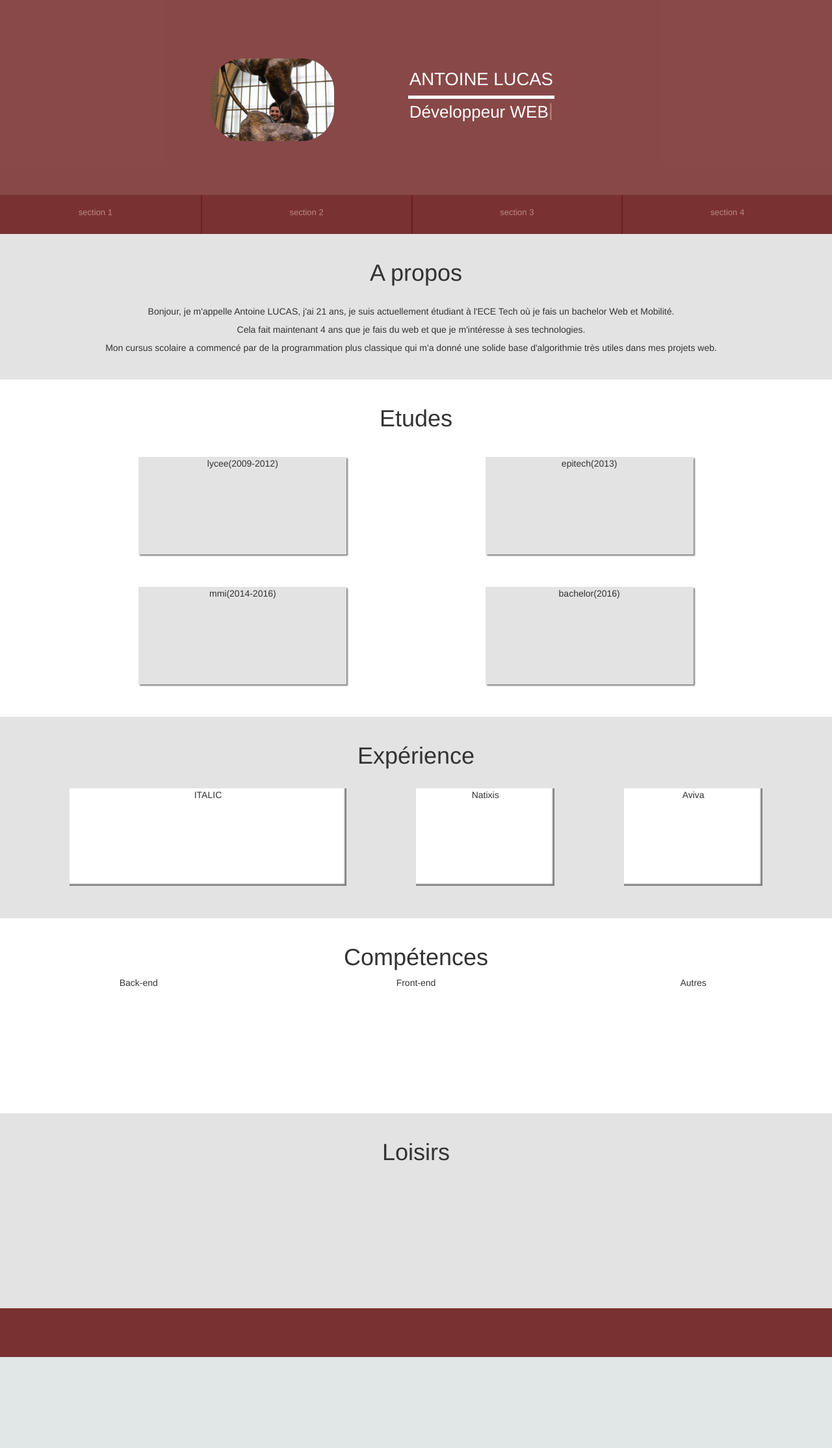
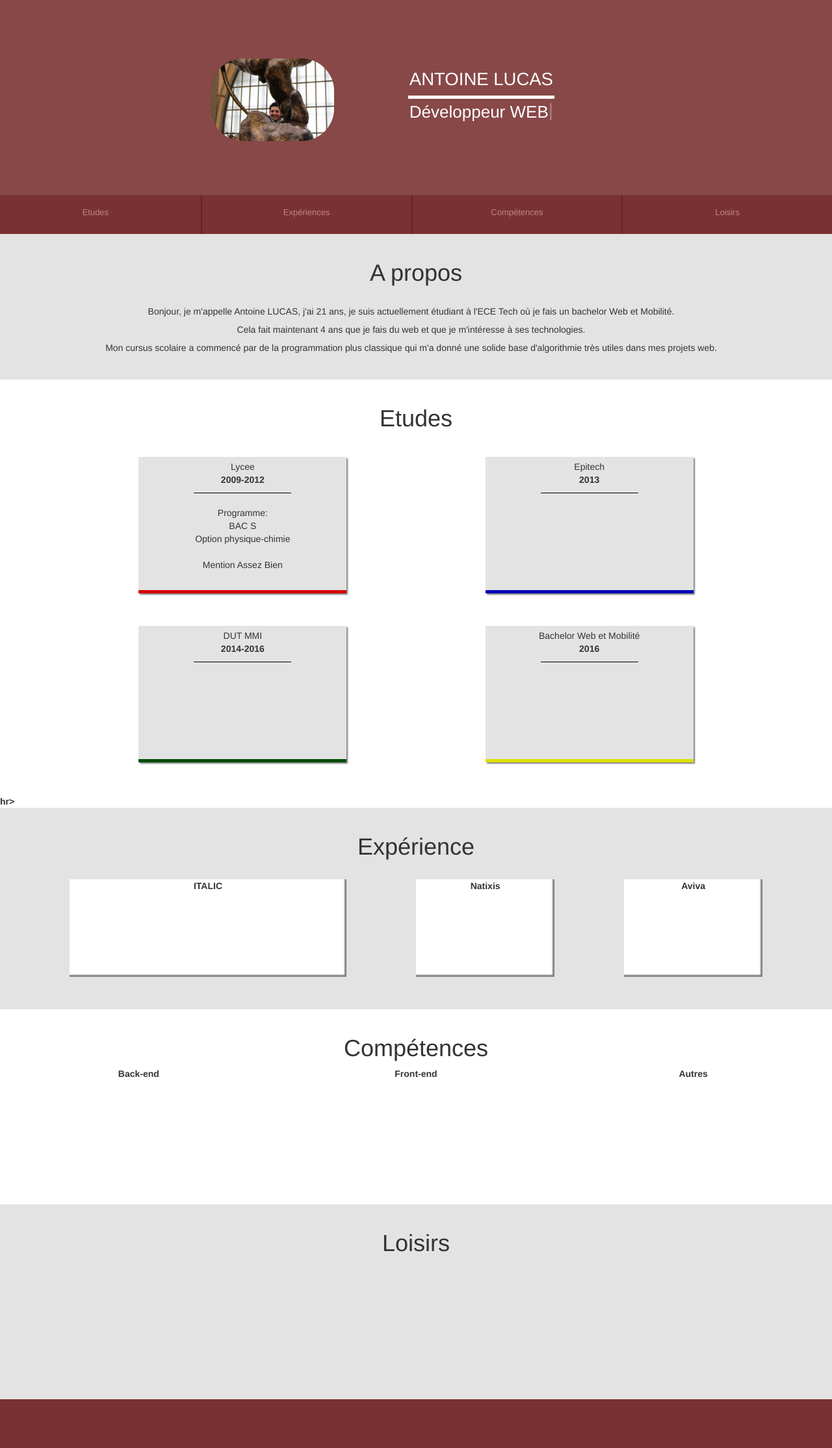
Before and after one commit to Aidenone/Aidenone.github.io, a PHP site: page /test.html in a window 1280 px wide. Shown: the whole page at 65% size. Before the commit the page ends 2088 px from the top, so only its background shows below. Run offline with PHP 8.4, Linux system fonts and the light colour scheme.

Commit message:
no message

```diff
--- a/test.css
+++ b/test.css
@@ -7,6 +7,13 @@ body {
 }
 section{
 	min-height: 300px;
+}
+hr {
+    margin-top: 10px!important;
+    margin-bottom: 20px!important;
+    border: 0!important;
+    border-top: 1px solid #000!important;
+    width: 150px!important;
 }
 .sticky{
 	position: fixed;
@@ -65,8 +72,11 @@ section{
 	padding-top: 18px;
 	font-size: 13px;
 	background-color: #6B1B1BE6;
+	transition: 0.2s;
+}
+.menu div a{
+	text-decoration: none;
 	color: #DEABABB3;
-	transition: 0.2s;
 }
 .menu div:nth-child(3){
 	border-left: solid 2px #6B1B1BCC;
@@ -116,11 +126,24 @@ section {
 	margin-bottom: 40px;
 }
 .cat-et{
-	height: 150px;
+	height: 210px;
 	background-color: #e3e3e3;
 	z-index: -999;
+	padding-top: 5px;
 	box-shadow: 2px 2px 2px gray;
 	margin-bottom: 50px;
+}
+#etudes div:nth-child(2){
+	border-bottom: solid 5px #d50000;
+}
+#etudes div:nth-child(3){
+	border-bottom: solid 5px #0000b6;
+}
+#etudes div:nth-child(4){
+	border-bottom: solid 5px #004b00;
+}
+#etudes div:nth-child(5){
+	border-bottom: solid 5px #e0e000;
 }
 #experiences{
 	display: inline-block;
--- a/test.html
+++ b/test.html
@@ -25,10 +25,10 @@
 			<div class="container"></div>
 				<div class="row menu">
 					<div class="col col-xs-12 menu-cont"> MENU </div>
-					<div class="col col-xs-12 col-sm-3 nav-elem">section 1</div>
-					<div class="col col-xs-12 col-sm-3 nav-elem">section 2</div>
-					<div class="col col-xs-12 col-sm-3 nav-elem">section 3</div>
-					<div class="col col-xs-12 col-sm-3 nav-elem">section 4</div>
+					<div class="col col-xs-12 col-sm-3 nav-elem"><a href="#etudes">Etudes</a></div>
+					<div class="col col-xs-12 col-sm-3 nav-elem"><a href="#experiences">Expériences</a></div>
+					<div class="col col-xs-12 col-sm-3 nav-elem"><a href="#competences">Compétences</a></div>
+					<div class="col col-xs-12 col-sm-3 nav-elem"><a href="#loisirs">Loisirs</a></div>
 				</div>
 			</div>
 		</nav>
@@ -40,11 +40,11 @@
 
 		<section id="etudes">
 			<h1>Etudes</h1>
-			<div class="col-xs-offset-3 col-xs-6 col-sm-offset-2 col-sm-3 cat-et">lycee(2009-2012)</div>
-			<div class="col-xs-offset-3 col-xs-6 col-sm-offset-2 col-sm-3 cat-et">epitech(2013)</div>
-			<div class="col-xs-offset-3 col-xs-6 col-sm-offset-2 col-sm-3 cat-et">mmi(2014-2016)</div>
-			<div class="col-xs-offset-3 col-xs-6 col-sm-offset-2 col-sm-3 cat-et">bachelor(2016)</div>
-		</section>
+			<div class="col-xs-offset-3 col-xs-6 col-sm-offset-2 col-sm-3 cat-et">Lycee<br><strong>2009-2012</strong><hr><p>Programme:<br>BAC S<br>Option physique-chimie<br><br>Mention Assez Bien</p></div>
+			<div class="col-xs-offset-3 col-xs-6 col-sm-offset-2 col-sm-3 cat-et">Epitech<br><strong>2013</strong><hr></div>
+			<div class="col-xs-offset-3 col-xs-6 col-sm-offset-2 col-sm-3 cat-et">DUT MMI<br><strong>2014-2016</strong><hr></div>
+			<div class="col-xs-offset-3 col-xs-6 col-sm-offset-2 col-sm-3 cat-et">Bachelor Web et Mobilité<br><strong>2016<strong><hr></div>
+		</section>hr>
 
 		<section id="experiences">
 			<h1>Expérience</h1>
```
